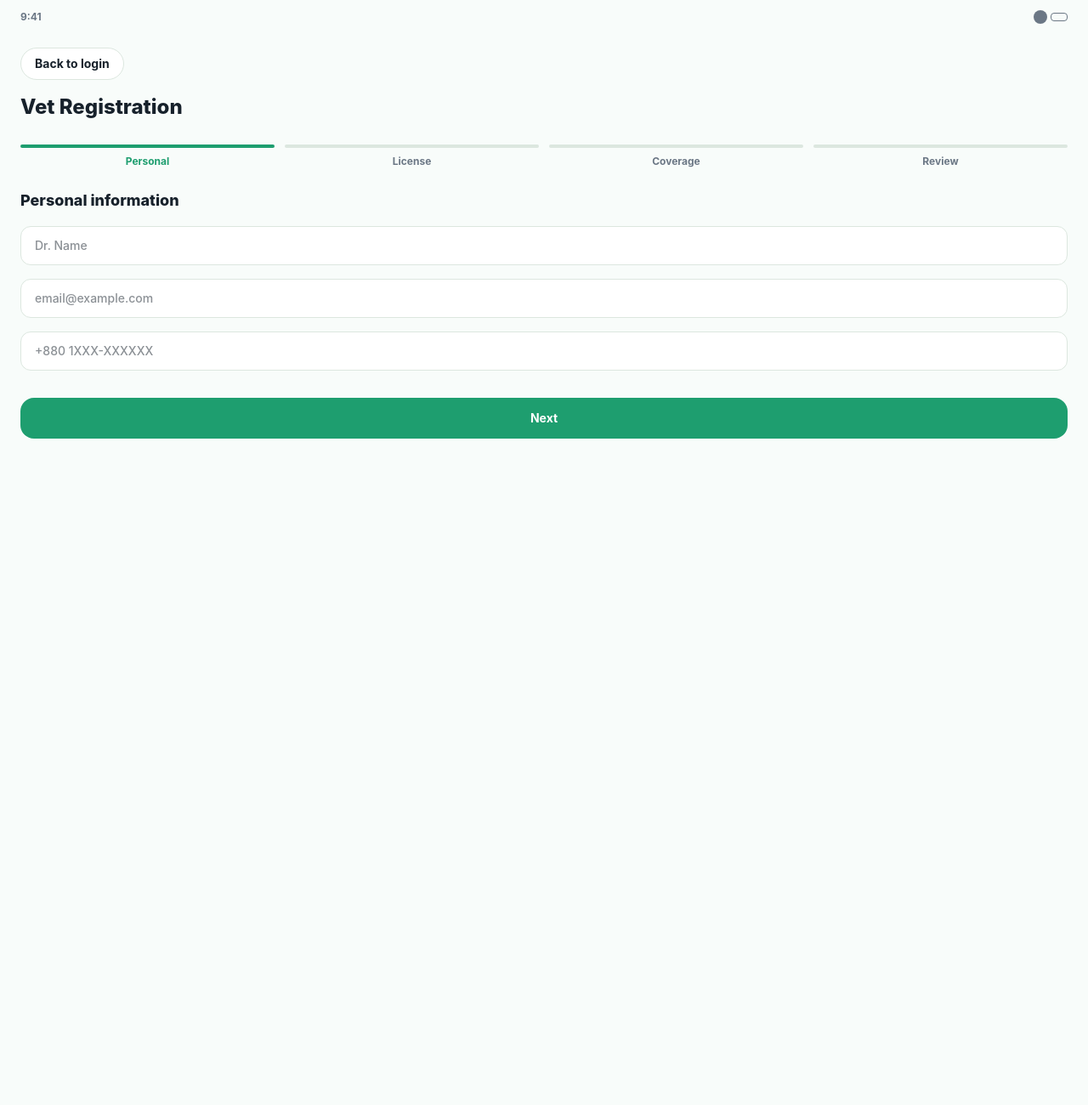
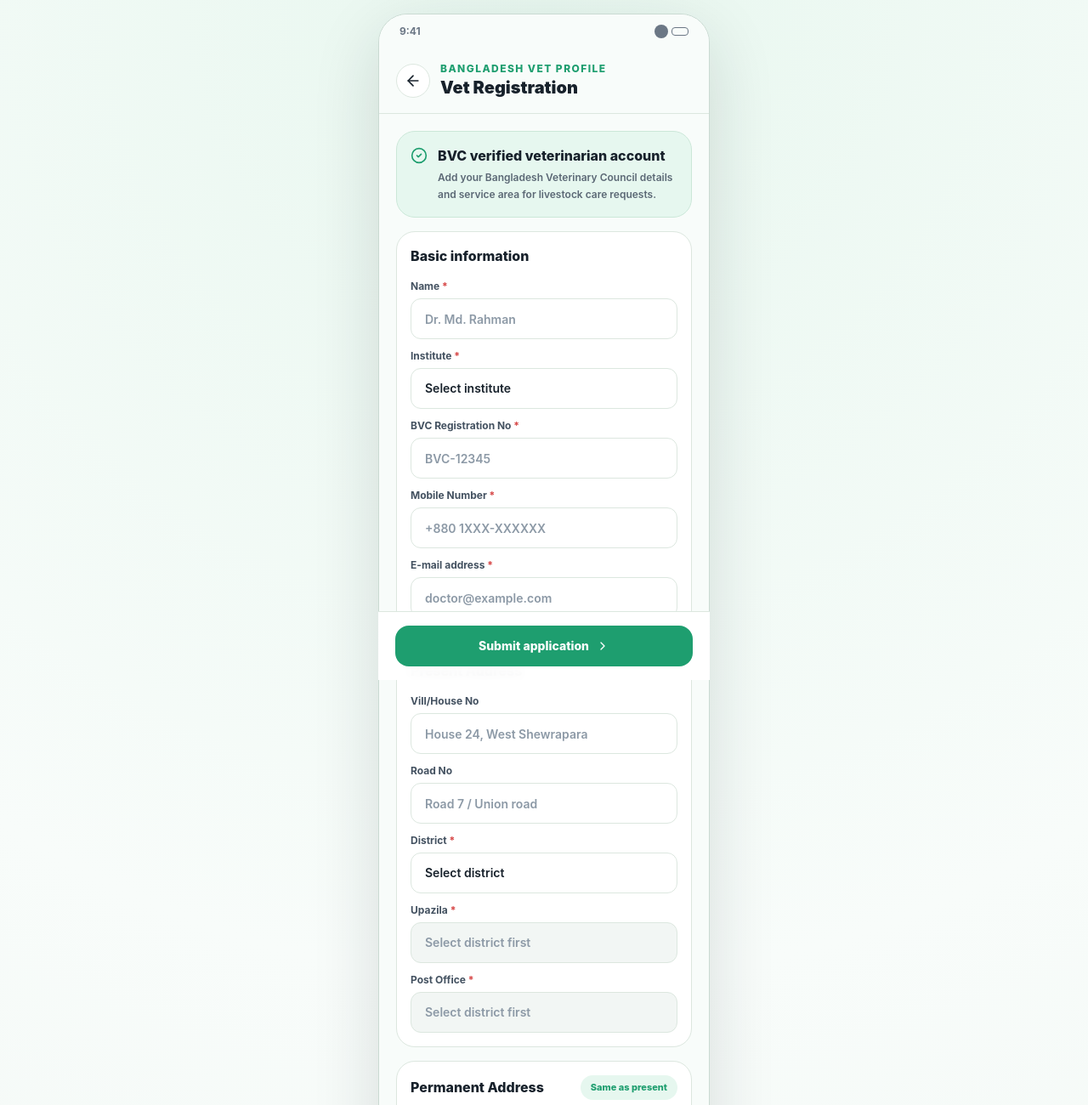
Before and after one commit to ShemantyMahjabin/ShobarKhamar-Vet_Service-, a React (Vite) app: page /vet-registration in a window 1280 px wide. Shown: the top 1300 px of the page at 85% size. Before the commit the page ends 800 px from the top, so only its background shows below. Built offline with nearby package versions, Linux system fonts and the light colour scheme.

Commit message:
made vet reg form v1

```diff
--- a/src/app/components/VetRegistration.tsx
+++ b/src/app/components/VetRegistration.tsx
@@ -1,184 +1,345 @@
-import { useState } from 'react';
+import { useMemo, useState } from 'react';
 import { useNavigate } from 'react-router-dom';
+import { ArrowLeft, CheckCircle2, ChevronRight } from 'lucide-react';
+import { MobileShell } from './layout/MobileShell';
+import { MobileStatusBar } from './layout/MobileStatusBar';
+
+type AddressType = 'present' | 'permanent';
+
+type Address = {
+  house: string;
+  road: string;
+  district: string;
+  upazila: string;
+  postOffice: string;
+};
+
+type VetFormData = {
+  name: string;
+  institute: string;
+  bvcRegistrationNo: string;
+  mobile: string;
+  email: string;
+  presentAddress: Address;
+  permanentAddress: Address;
+  masterOfScience: string;
+  organizationName: string;
+  experienceYears: string;
+  fieldOfExpertise: string;
+  affiliation: string;
+  anythingSpecial: string;
+};
+
+const emptyAddress: Address = {
+  house: '',
+  road: '',
+  district: '',
+  upazila: '',
+  postOffice: '',
+};
+
+const districtUpazilas: Record<string, string[]> = {
+  Dhaka: ['Dhamrai', 'Dohar', 'Keraniganj', 'Nawabganj', 'Savar'],
+  Chattogram: ['Anwara', 'Banshkhali', 'Boalkhali', 'Chandanaish', 'Fatikchhari', 'Hathazari', 'Mirsharai', 'Patiya', 'Rangunia', 'Raozan', 'Sandwip', 'Satkania', 'Sitakunda'],
+  Gazipur: ['Gazipur Sadar', 'Kaliakair', 'Kaliganj', 'Kapasia', 'Sreepur'],
+  Narayanganj: ['Araihazar', 'Bandar', 'Narayanganj Sadar', 'Rupganj', 'Sonargaon'],
+  Cumilla: ['Barura', 'Brahmanpara', 'Burichang', 'Chandina', 'Chauddagram', 'Cumilla Adarsha Sadar', 'Daudkandi', 'Debidwar', 'Homna', 'Laksam', 'Meghna', 'Monohorgonj', 'Muradnagar', 'Nangalkot', 'Titas'],
+  Sylhet: ['Balaganj', 'Beanibazar', 'Bishwanath', 'Companiganj', 'Fenchuganj', 'Golapganj', 'Gowainghat', 'Jaintiapur', 'Kanaighat', 'Osmani Nagar', 'Sylhet Sadar', 'Zakiganj'],
+  Rajshahi: ['Bagha', 'Bagmara', 'Charghat', 'Durgapur', 'Godagari', 'Mohanpur', 'Paba', 'Puthia', 'Tanore'],
+  Khulna: ['Batiaghata', 'Dacope', 'Dighalia', 'Dumuria', 'Koyra', 'Paikgachha', 'Phultala', 'Rupsa', 'Terokhada'],
+  Barishal: ['Agailjhara', 'Babuganj', 'Bakerganj', 'Banaripara', 'Barishal Sadar', 'Gournadi', 'Hizla', 'Mehendiganj', 'Muladi', 'Wazirpur'],
+  Rangpur: ['Badarganj', 'Gangachara', 'Kaunia', 'Mithapukur', 'Pirgacha', 'Pirganj', 'Rangpur Sadar', 'Taraganj'],
+  Mymensingh: ['Bhaluka', 'Dhobaura', 'Fulbaria', 'Gaffargaon', 'Gauripur', 'Haluaghat', 'Ishwarganj', 'Muktagachha', 'Mymensingh Sadar', 'Nandail', 'Phulpur', 'Trishal'],
+  Bogura: ['Adamdighi', 'Bogura Sadar', 'Dhunat', 'Dhupchanchia', 'Gabtali', 'Kahaloo', 'Nandigram', 'Sariakandi', 'Shajahanpur', 'Sherpur', 'Shibganj', 'Sonatala'],
+  'Coxs Bazar': ['Chakaria', 'Coxs Bazar Sadar', 'Eidgaon', 'Kutubdia', 'Maheshkhali', 'Pekua', 'Ramu', 'Teknaf', 'Ukhia'],
+  Jashore: ['Abhaynagar', 'Bagherpara', 'Chaugachha', 'Jashore Sadar', 'Jhikargachha', 'Keshabpur', 'Manirampur', 'Sharsha'],
+  Dinajpur: ['Birampur', 'Birganj', 'Birol', 'Bochaganj', 'Chirirbandar', 'Dinajpur Sadar', 'Fulbari', 'Ghoraghat', 'Hakimpur', 'Kaharole', 'Khansama', 'Nawabganj', 'Parbatipur'],
+  Faridpur: ['Alfadanga', 'Bhanga', 'Boalmari', 'Charbhadrasan', 'Faridpur Sadar', 'Madhukhali', 'Nagarkanda', 'Sadarpur', 'Saltha'],
+};
+
+const postOfficesByDistrict: Record<string, string[]> = {
+  Dhaka: ['Dhaka GPO', 'Mirpur', 'Mohammadpur', 'Savar', 'Keraniganj'],
+  Chattogram: ['Chattogram GPO', 'Agrabad', 'Pahartali', 'Hathazari', 'Patiya'],
+  Gazipur: ['Gazipur Sadar', 'Tongi', 'Kaliakair', 'Kapasia', 'Sreepur'],
+  Narayanganj: ['Narayanganj Sadar', 'Bandar', 'Rupganj', 'Sonargaon'],
+  Cumilla: ['Cumilla Sadar', 'Laksam', 'Daudkandi', 'Chandina'],
+  Sylhet: ['Sylhet GPO', 'Beanibazar', 'Golapganj', 'Jaintiapur'],
+  Rajshahi: ['Rajshahi GPO', 'Paba', 'Godagari', 'Bagha'],
+  Khulna: ['Khulna GPO', 'Daulatpur', 'Rupsa', 'Dumuria'],
+  Barishal: ['Barishal GPO', 'Gournadi', 'Bakerganj', 'Wazirpur'],
+  Rangpur: ['Rangpur GPO', 'Badarganj', 'Mithapukur', 'Pirganj'],
+  Mymensingh: ['Mymensingh GPO', 'Bhaluka', 'Trishal', 'Muktagachha'],
+  Bogura: ['Bogura Sadar', 'Sherpur', 'Shibganj', 'Gabtali'],
+  'Coxs Bazar': ['Coxs Bazar Sadar', 'Ramu', 'Teknaf', 'Ukhia'],
+  Jashore: ['Jashore Sadar', 'Benapole', 'Manirampur', 'Keshabpur'],
+  Dinajpur: ['Dinajpur Sadar', 'Parbatipur', 'Birampur', 'Fulbari'],
+  Faridpur: ['Faridpur Sadar', 'Bhanga', 'Boalmari', 'Nagarkanda'],
+};
+
+const msOptions = ['Not applicable', 'MS in Medicine', 'MS in Surgery', 'MS in Pathology', 'MS in Microbiology', 'MS in Dairy Science', 'MS in Poultry Science', 'MS in Animal Nutrition', 'MS in Epidemiology'];
+const expertiseOptions = ['Dairy cattle', 'Beef cattle', 'Goat and sheep', 'Poultry', 'Pet animal', 'Reproduction and AI', 'Surgery', 'Medicine', 'Vaccination and herd health', 'Disease surveillance'];
+const affiliationOptions = ['Bangladesh Veterinary Council', 'Department of Livestock Services', 'Bangladesh Veterinary Association', 'University/Research Institute', 'Private veterinary practice', 'NGO/Livestock project', 'Pharmaceutical/Feed company'];
+const instituteOptions = ['Bangladesh Agricultural University', 'Chattogram Veterinary and Animal Sciences University', 'Sher-e-Bangla Agricultural University', 'Sylhet Agricultural University', 'Hajee Mohammad Danesh Science and Technology University', 'Patuakhali Science and Technology University', 'Rajshahi University', 'Other recognized institute'];
+
+const initialFormData: VetFormData = {
+  name: '',
+  institute: '',
+  bvcRegistrationNo: '',
+  mobile: '',
+  email: '',
+  presentAddress: { ...emptyAddress },
+  permanentAddress: { ...emptyAddress },
+  masterOfScience: '',
+  organizationName: '',
+  experienceYears: '',
+  fieldOfExpertise: '',
+  affiliation: '',
+  anythingSpecial: '',
+};
 
 export function VetRegistration() {
   const navigate = useNavigate();
-  const [step, setStep] = useState(1);
-  const [formData, setFormData] = useState({
-    fullName: '',
-    email: '',
-    phone: '',
-    licenseNumber: 'DLS-2026-00921',
-    specialization: 'Cattle, dairy, goat',
-    clinicName: '',
-    clinicAddress: '',
-  });
+  const [formData, setFormData] = useState<VetFormData>(initialFormData);
+  const districts = useMemo(() => Object.keys(districtUpazilas), []);
 
-  const steps = ['Personal', 'License', 'Coverage', 'Review'];
+  const updateField = (field: keyof VetFormData, value: string) => {
+    setFormData((current) => ({ ...current, [field]: value }));
+  };
+
+  const updateAddress = (type: AddressType, field: keyof Address, value: string) => {
+    const addressKey = type === 'present' ? 'presentAddress' : 'permanentAddress';
+
+    setFormData((current) => {
+      const nextAddress = { ...current[addressKey], [field]: value };
+
+      if (field === 'district') {
+        nextAddress.upazila = '';
+        nextAddress.postOffice = '';
+      }
+
+      return { ...current, [addressKey]: nextAddress };
+    });
+  };
+
+  const copyPresentAddress = () => {
+    setFormData((current) => ({
+      ...current,
+      permanentAddress: { ...current.presentAddress },
+    }));
+  };
+
+  const renderTextField = (
+    label: string,
+    value: string,
+    onChange: (value: string) => void,
+    options?: { required?: boolean; placeholder?: string; type?: string },
+  ) => (
+    <label className="block">
+      <span className="mb-1.5 block text-xs font-bold text-[#435160]">
+        {label} {options?.required && <span className="text-[#D64545]">*</span>}
+      </span>
+      <input
+        type={options?.type ?? 'text'}
+        value={value}
+        onChange={(event) => onChange(event.target.value)}
+        placeholder={options?.placeholder}
+        required={options?.required}
+        className="h-12 w-full rounded-xl border border-[#DCE7DF] bg-white px-4 text-sm font-semibold text-[#17212B] placeholder:text-[#8C99A6] focus:border-[#1E9E6F] focus:outline-none focus:ring-2 focus:ring-[#1E9E6F]/15"
+      />
+    </label>
+  );
+
+  const renderSelectField = (
+    label: string,
+    value: string,
+    onChange: (value: string) => void,
+    options: string[],
+    config?: { required?: boolean; placeholder?: string; disabled?: boolean },
+  ) => (
+    <label className="block">
+      <span className="mb-1.5 block text-xs font-bold text-[#435160]">
+        {label} {config?.required && <span className="text-[#D64545]">*</span>}
+      </span>
+      <select
+        value={value}
+        onChange={(event) => onChange(event.target.value)}
+        required={config?.required}
+        disabled={config?.disabled}
+        className="h-12 w-full appearance-none rounded-xl border border-[#DCE7DF] bg-white px-4 text-sm font-semibold text-[#17212B] focus:border-[#1E9E6F] focus:outline-none focus:ring-2 focus:ring-[#1E9E6F]/15 disabled:bg-[#F2F6F4] disabled:text-[#8C99A6]"
+      >
+        <option value="">{config?.placeholder ?? `Select ${label.toLowerCase()}`}</option>
+        {options.map((option) => (
+          <option key={option} value={option}>
+            {option}
+          </option>
+        ))}
+      </select>
+    </label>
+  );
+
+  const renderAddressSection = (title: string, type: AddressType) => {
+    const address = type === 'present' ? formData.presentAddress : formData.permanentAddress;
+    const upazilas = address.district ? districtUpazilas[address.district] ?? [] : [];
+    const postOffices = address.district ? postOfficesByDistrict[address.district] ?? [] : [];
+
+    return (
+      <section className="rounded-[22px] border border-[#DCE7DF] bg-white p-4">
+        <div className="mb-4 flex items-center justify-between gap-3">
+          <h2 className="text-base font-extrabold text-[#17212B]">{title}</h2>
+          {type === 'permanent' && (
+            <button
+              type="button"
+              onClick={copyPresentAddress}
+              className="rounded-full bg-[#E6F7EF] px-3 py-1.5 text-[11px] font-extrabold text-[#1E9E6F]"
+            >
+              Same as present
+            </button>
+          )}
+        </div>
+
+        <div className="space-y-3">
+          {renderTextField('Vill/House No', address.house, (value) => updateAddress(type, 'house', value), {
+            placeholder: 'House 24, West Shewrapara',
+          })}
+          {renderTextField('Road No', address.road, (value) => updateAddress(type, 'road', value), {
+            placeholder: 'Road 7 / Union road',
+          })}
+          {renderSelectField('District', address.district, (value) => updateAddress(type, 'district', value), districts, {
+            required: true,
+            placeholder: 'Select district',
+          })}
+          {renderSelectField('Upazila', address.upazila, (value) => updateAddress(type, 'upazila', value), upazilas, {
+            required: true,
+            placeholder: address.district ? 'Select upazila' : 'Select district first',
+            disabled: !address.district,
+          })}
+          {renderSelectField('Post Office', address.postOffice, (value) => updateAddress(type, 'postOffice', value), postOffices, {
+            required: true,
+            placeholder: address.district ? 'Select post office' : 'Select district first',
+            disabled: !address.district,
+          })}
+        </div>
+      </section>
+    );
+  };
+
+  const handleSubmit = (event: React.FormEvent<HTMLFormElement>) => {
+    event.preventDefault();
+    navigate('/vet-dashboard');
+  };
 
   return (
-    <div className="min-h-screen bg-[#F8FCFA] pb-24">
-      <div className="flex justify-between items-center px-6 py-3 bg-[#F8FCFA]">
-        <span className="text-xs font-bold text-[#6B7785]">9:41</span>
-        <div className="flex gap-1 items-center">
-          <div className="w-4 h-4 rounded-full bg-[#6B7785]" />
-          <div className="w-5 h-2.5 border border-[#6B7785] rounded" />
-        </div>
-      </div>
+    <MobileShell className="bg-[#F8FCFA]">
+      <MobileStatusBar />
 
-      <div className="px-6 pt-4 pb-6">
-        <button
-          onClick={() => navigate('/')}
-          className="mb-4 rounded-full border border-[#DCE7DF] bg-white px-4 py-2 text-sm font-bold text-[#17212B]"
-        >
-          Back to login
-        </button>
-
-        <h1 className="text-2xl font-extrabold text-[#17212B] mb-1">Vet Registration</h1>
-      </div>
-
-      <div className="px-6 mb-6 flex gap-3">
-        {steps.map((stepName, index) => (
-          <div key={stepName} className="flex-1 flex flex-col items-center">
-            <div
-              className={`w-full h-1 rounded-full mb-2 ${
-                index + 1 <= step ? 'bg-[#1E9E6F]' : 'bg-[#DCE7DF]'
-              }`}
-            />
-            <span
-              className={`text-xs font-bold ${
-                index + 1 === step ? 'text-[#1E9E6F]' : 'text-[#6B7785]'
-              }`}
+      <form onSubmit={handleSubmit} className="pb-24">
+        <div className="sticky top-0 z-10 border-b border-[#DCE7DF] bg-[#F8FCFA]/95 px-5 py-4 backdrop-blur">
+          <div className="flex items-center gap-3">
+            <button
+              type="button"
+              onClick={() => navigate('/')}
+              className="flex h-10 w-10 items-center justify-center rounded-full border border-[#DCE7DF] bg-white text-[#17212B]"
+              aria-label="Back to login"
             >
-              {stepName}
-            </span>
-          </div>
-        ))}
-      </div>
-
-      <div className="px-6">
-        {step === 1 && (
-          <div className="space-y-4">
-            <h2 className="text-lg font-extrabold text-[#17212B]">Personal information</h2>
-            <input
-              type="text"
-              placeholder="Dr. Name"
-              value={formData.fullName}
-              onChange={(e) => setFormData({ ...formData, fullName: e.target.value })}
-              className="w-full px-4 py-3 bg-white border border-[#DCE7DF] rounded-xl text-sm"
-            />
-            <input
-              type="email"
-              placeholder="email@example.com"
-              value={formData.email}
-              onChange={(e) => setFormData({ ...formData, email: e.target.value })}
-              className="w-full px-4 py-3 bg-white border border-[#DCE7DF] rounded-xl text-sm"
-            />
-            <input
-              type="tel"
-              placeholder="+880 1XXX-XXXXXX"
-              value={formData.phone}
-              onChange={(e) => setFormData({ ...formData, phone: e.target.value })}
-              className="w-full px-4 py-3 bg-white border border-[#DCE7DF] rounded-xl text-sm"
-            />
-          </div>
-        )}
-
-        {step === 2 && (
-          <div className="space-y-4">
-            <h2 className="text-lg font-extrabold text-[#17212B]">Professional credentials</h2>
-            <input
-              type="text"
-              value={formData.licenseNumber}
-              onChange={(e) => setFormData({ ...formData, licenseNumber: e.target.value })}
-              className="w-full px-4 py-3 bg-white border border-[#DCE7DF] rounded-xl text-sm"
-            />
-            <input
-              type="text"
-              value={formData.specialization}
-              onChange={(e) => setFormData({ ...formData, specialization: e.target.value })}
-              className="w-full px-4 py-3 bg-white border border-[#DCE7DF] rounded-xl text-sm"
-            />
-            <div className="rounded-[20px] bg-[#E6F7EF] p-4">
-              <p className="text-sm font-bold text-[#17212B]">Documents uploaded</p>
-              <p className="mt-2 text-xs font-medium text-[#6B7785]">Degree PDF</p>
-              <p className="mt-1 text-xs font-medium text-[#6B7785]">License PDF</p>
+              <ArrowLeft className="h-5 w-5" />
+            </button>
+            <div>
+              <p className="text-xs font-extrabold uppercase tracking-[0.12em] text-[#1E9E6F]">Bangladesh vet profile</p>
+              <h1 className="text-xl font-black text-[#17212B]">Vet Registration</h1>
             </div>
           </div>
-        )}
+        </div>
 
-        {step === 3 && (
-          <div className="space-y-4">
-            <h2 className="text-lg font-extrabold text-[#17212B]">Clinic and service coverage</h2>
-            <input
-              type="text"
-              placeholder="Veterinary clinic name"
-              value={formData.clinicName}
-              onChange={(e) => setFormData({ ...formData, clinicName: e.target.value })}
-              className="w-full px-4 py-3 bg-white border border-[#DCE7DF] rounded-xl text-sm"
-            />
-            <textarea
-              rows={3}
-              placeholder="Full address with area and district"
-              value={formData.clinicAddress}
-              onChange={(e) => setFormData({ ...formData, clinicAddress: e.target.value })}
-              className="w-full px-4 py-3 bg-white border border-[#DCE7DF] rounded-xl text-sm resize-none"
-            />
-            <div className="rounded-[20px] bg-white border border-[#DCE7DF] p-4 space-y-2">
-              <label className="flex items-center gap-3">
-                <input type="checkbox" defaultChecked className="w-4 h-4 accent-[#1E9E6F]" />
-                <span className="text-sm font-medium text-[#17212B]">In-clinic consultation</span>
-              </label>
-              <label className="flex items-center gap-3">
-                <input type="checkbox" defaultChecked className="w-4 h-4 accent-[#1E9E6F]" />
-                <span className="text-sm font-medium text-[#17212B]">Farm visit</span>
-              </label>
-              <label className="flex items-center gap-3">
-                <input type="checkbox" defaultChecked className="w-4 h-4 accent-[#1E9E6F]" />
-                <span className="text-sm font-medium text-[#17212B]">Video consultation</span>
+        <div className="space-y-4 px-5 py-5">
+          <section className="rounded-[22px] border border-[#CBE7D8] bg-[#E6F7EF] p-4">
+            <div className="flex items-start gap-3">
+              <CheckCircle2 className="mt-0.5 h-5 w-5 flex-none text-[#1E9E6F]" />
+              <div>
+                <h2 className="text-base font-extrabold text-[#17212B]">BVC verified veterinarian account</h2>
+                <p className="mt-1 text-xs font-semibold leading-5 text-[#5B6875]">
+                  Add your Bangladesh Veterinary Council details and service area for livestock care requests.
+                </p>
+              </div>
+            </div>
+          </section>
+
+          <section className="rounded-[22px] border border-[#DCE7DF] bg-white p-4">
+            <h2 className="mb-4 text-base font-extrabold text-[#17212B]">Basic information</h2>
+            <div className="space-y-3">
+              {renderTextField('Name', formData.name, (value) => updateField('name', value), {
+                required: true,
+                placeholder: 'Dr. Md. Rahman',
+              })}
+              {renderSelectField('Institute', formData.institute, (value) => updateField('institute', value), instituteOptions, {
+                required: true,
+                placeholder: 'Select institute',
+              })}
+              {renderTextField('BVC Registration No', formData.bvcRegistrationNo, (value) => updateField('bvcRegistrationNo', value), {
+                required: true,
+                placeholder: 'BVC-12345',
+              })}
+              {renderTextField('Mobile Number', formData.mobile, (value) => updateField('mobile', value), {
+                required: true,
+                placeholder: '+880 1XXX-XXXXXX',
+                type: 'tel',
+              })}
+              {renderTextField('E-mail address', formData.email, (value) => updateField('email', value), {
+                required: true,
+                placeholder: 'doctor@example.com',
+                type: 'email',
+              })}
+            </div>
+          </section>
+
+          {renderAddressSection('Present Address', 'present')}
+          {renderAddressSection('Permanent Address', 'permanent')}
+
+          <section className="rounded-[22px] border border-[#DCE7DF] bg-white p-4">
+            <h2 className="mb-4 text-base font-extrabold text-[#17212B]">Professional details</h2>
+            <div className="space-y-3">
+              {renderSelectField('Master of Science', formData.masterOfScience, (value) => updateField('masterOfScience', value), msOptions, {
+                placeholder: 'Select MS degree',
+              })}
+              {renderTextField('Present Organization Name', formData.organizationName, (value) => updateField('organizationName', value), {
+                placeholder: 'DLS / Clinic / Farm / NGO',
+              })}
+              {renderTextField('Experience in Years', formData.experienceYears, (value) => updateField('experienceYears', value), {
+                required: true,
+                placeholder: '5',
+                type: 'number',
+              })}
+              {renderSelectField('Field of Expertise', formData.fieldOfExpertise, (value) => updateField('fieldOfExpertise', value), expertiseOptions, {
+                required: true,
+                placeholder: 'Select expertise',
+              })}
+              {renderSelectField('Select Affiliation', formData.affiliation, (value) => updateField('affiliation', value), affiliationOptions, {
+                required: true,
+                placeholder: 'Select affiliation',
+              })}
+              <label className="block">
+                <span className="mb-1.5 block text-xs font-bold text-[#435160]">Anything special</span>
+                <textarea
+                  value={formData.anythingSpecial}
+                  onChange={(event) => updateField('anythingSpecial', event.target.value)}
+                  rows={4}
+                  placeholder="Special service areas, emergency availability, chamber schedule..."
+                  className="w-full resize-none rounded-xl border border-[#DCE7DF] bg-white px-4 py-3 text-sm font-semibold text-[#17212B] placeholder:text-[#8C99A6] focus:border-[#1E9E6F] focus:outline-none focus:ring-2 focus:ring-[#1E9E6F]/15"
+                />
               </label>
             </div>
-          </div>
-        )}
+          </section>
+        </div>
 
-        {step === 4 && (
-          <div className="space-y-4">
-            <h2 className="text-lg font-extrabold text-[#17212B]">Review and submit</h2>
-            <div className="rounded-[20px] bg-white border border-[#DCE7DF] p-4 text-sm text-[#17212B] space-y-2">
-              <p>License: {formData.licenseNumber}</p>
-              <p>Specialization: {formData.specialization}</p>
-              <p>Coverage: Clinic, farm visit, video</p>
-            </div>
-            <div className="rounded-[20px] bg-[#FFF5DF] p-4">
-              <p className="text-sm font-bold text-[#17212B]">Admin verification pending</p>
-              <p className="mt-1 text-xs font-medium text-[#6B7785]">You&apos;ll be notified after approval.</p>
-            </div>
-          </div>
-        )}
-
-        <div className="flex gap-3 mt-8">
-          {step > 1 && (
-            <button
-              onClick={() => setStep(step - 1)}
-              className="flex-1 h-12 bg-white border border-[#DCE7DF] rounded-2xl text-sm font-bold text-[#17212B]"
-            >
-              Back
-            </button>
-          )}
+        <div className="fixed bottom-0 left-1/2 z-20 w-full max-w-[390px] -translate-x-1/2 border-t border-[#DCE7DF] bg-white/95 px-5 py-4 backdrop-blur">
           <button
-            onClick={() => {
-              if (step < 4) {
-                setStep(step + 1);
-              } else {
-                navigate('/vet-dashboard');
-              }
-            }}
-            className="flex-1 h-12 bg-[#1E9E6F] rounded-2xl text-sm font-bold text-white"
+            type="submit"
+            className="flex h-12 w-full items-center justify-center gap-2 rounded-2xl bg-[#1E9E6F] text-sm font-extrabold text-white"
           >
-            {step === 4 ? 'Submit application' : 'Next'}
+            Submit application
+            <ChevronRight className="h-4 w-4" />
           </button>
         </div>
-      </div>
-    </div>
+      </form>
+    </MobileShell>
   );
 }
```
Also changed, not shown: package.json (+4 -4 lines), 1 other file (tests, documents, lock files or other folders).
